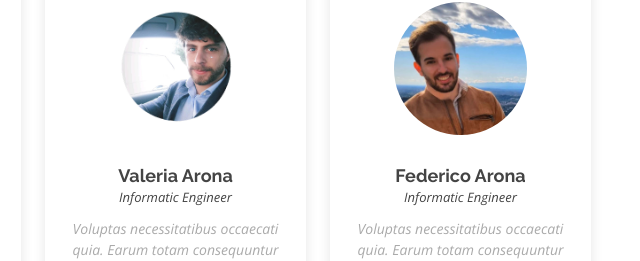
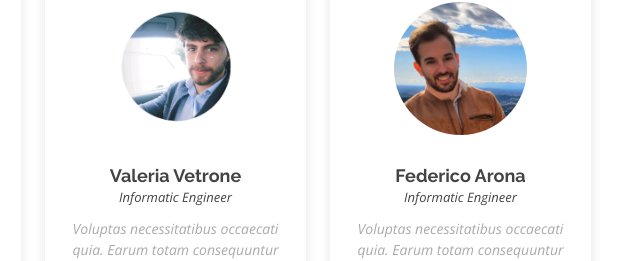
Before and after one commit to federico-arona/peace4ukraine, a plain HTML site: page index.html in a window 1280 px wide. Shown: the part 3931-4192 px from the top of the page, 607-1247 px from the left. Drawn offline with nearby package versions, Linux system fonts and the light colour scheme.

```diff
--- a/index.html
+++ b/index.html
@@ -337,7 +337,7 @@
           <div class="col-lg-3 col-md-6 d-flex align-items-stretch" data-aos="zoom-in">
             <div class="member">
               <img src="assets/img/team/team-2.jpg" alt="">
-              <h4>Valeria Arona</h4>
+              <h4>Valeria Vetrone</h4>
               <span>Informatic Engineer</span>
               <p>
                 Voluptas necessitatibus occaecati quia. Earum totam consequuntur qui porro et laborum toro des clara
```
